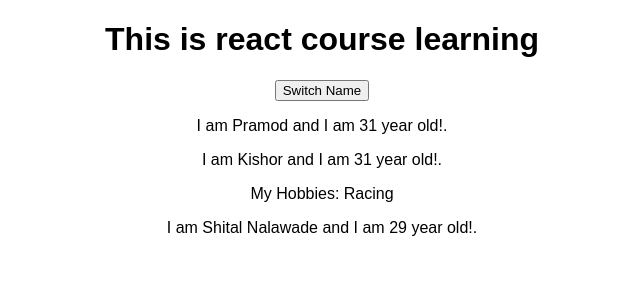
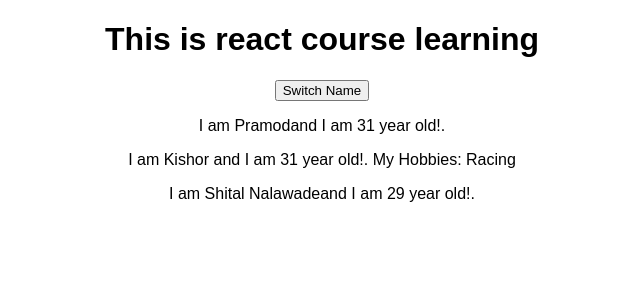
Before and after one commit to pramodkharade/REACTJS-Learning, a React (Create React App) app: page / in a window 1280 px wide. Shown: the top 300 px of the page, without its empty margins (318-958 px from the left). Built offline with nearby package versions, Linux system fonts and the light colour scheme.

Commit message:
passing methods reference between two components

```diff
--- a/src/App.js
+++ b/src/App.js
@@ -25,9 +25,20 @@ class App extends Component {
       <div className="App">
         <h1>This is react course learning</h1>
         <button onClick={this.switchHandler}>Switch Name</button>
-        <Person name={this.state.person[0].name} age={this.state.person[0].age} > </Person>
-        <Person name={this.state.person[1].name} age={this.state.person[1].age}> My Hobbies: Racing </Person>
-        <Person name={this.state.person[2].name} age={this.state.person[2].age}> </Person>
+        <Person
+          name={this.state.person[0].name}
+          age={this.state.person[0].age} >
+          </Person>
+        <Person
+          name={this.state.person[1].name}
+          age={this.state.person[1].age}
+          click={this.switchHandler}
+          > My Hobbies: Racing
+          </Person>
+        <Person
+          name={this.state.person[2].name}
+          age={this.state.person[2].age}>
+          </Person>
       </div>
     );
   }
--- a/src/Person/Person.js
+++ b/src/Person/Person.js
@@ -2,8 +2,11 @@ import React from 'react';
 const person =  (props) =>{
     return (
         <div>
-            <p>I am {props.name} and I am { props.age} year old!.</p>
-            <p>{props.children}</p>
+            <p onClick={props.click}>
+                I am {props.name}
+                and I am { props.age} year old!.
+                {props.children}
+            </p>
         </div>
     );
 };
```
